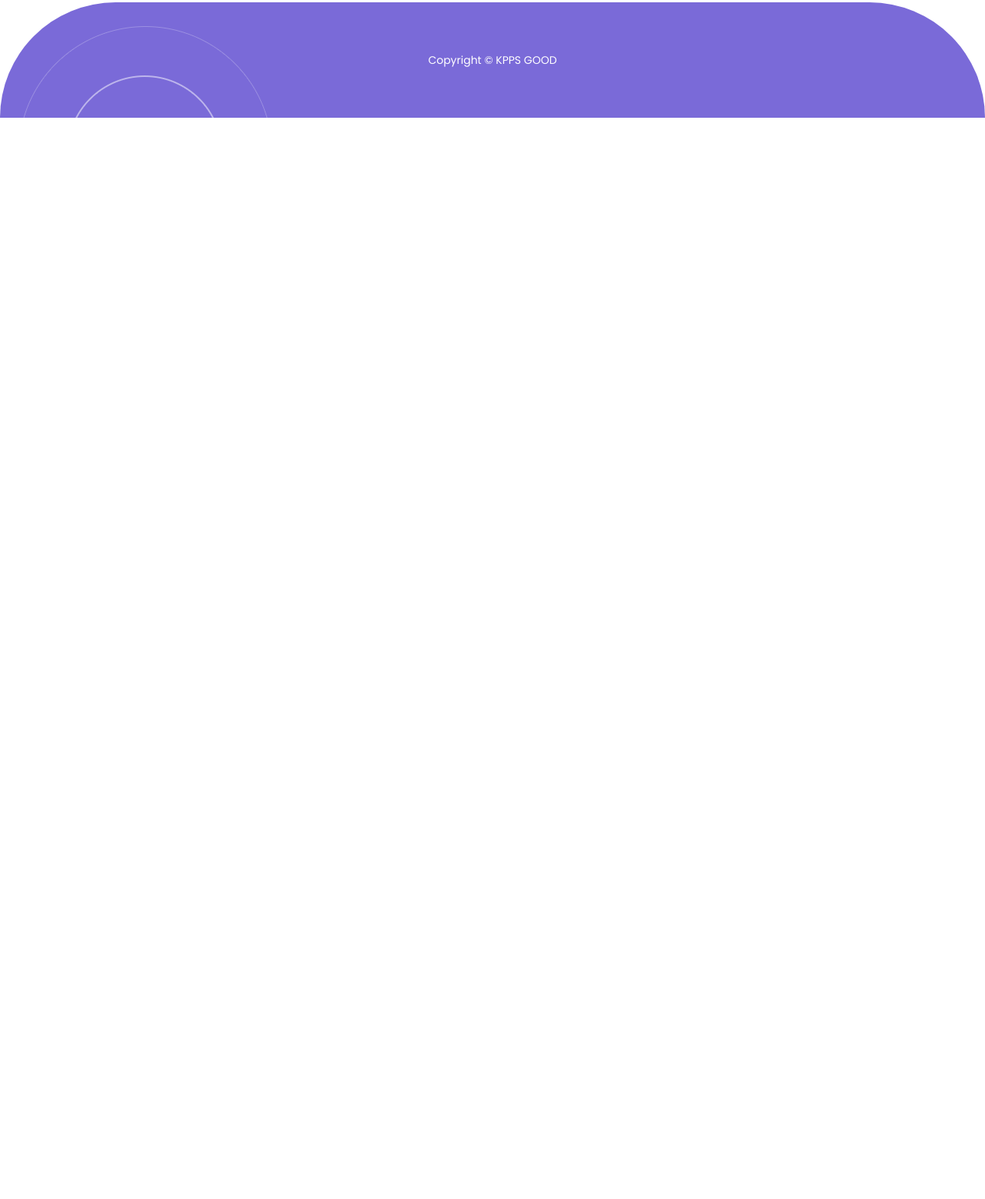
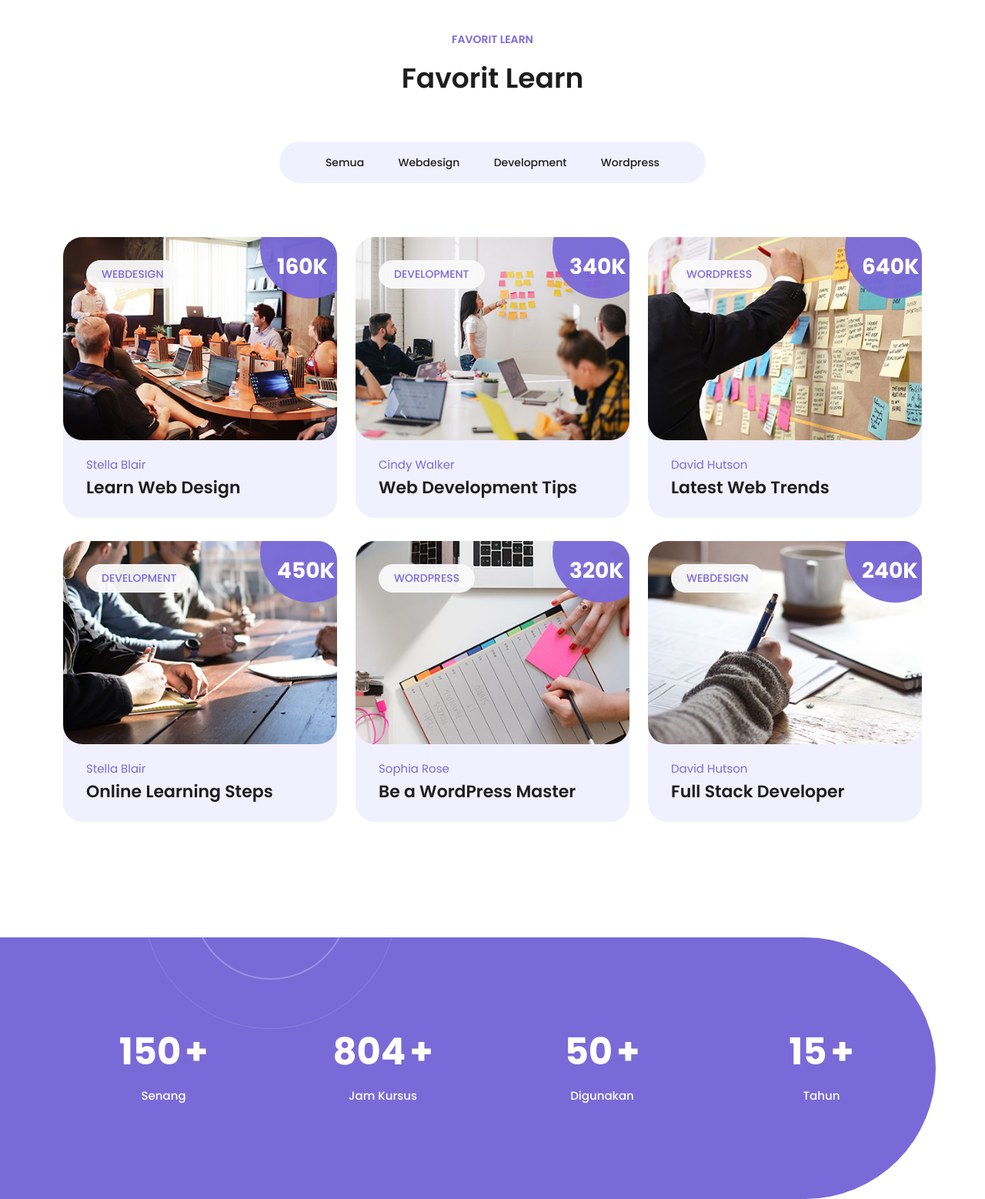
Before and after one commit to farhanfahrezyy/prolearn, a plain HTML site: page index.html in a window 1280 px wide. Shown: the part 2488-4046 px from the top of the page at 77% size. Before the commit the page ends 2641 px from the top, so only its background shows below. Drawn offline with nearby package versions, Linux system fonts and the light colour scheme.

Commit message:
update esterolivia section 3

```diff
--- a/index.html
+++ b/index.html
@@ -234,6 +234,152 @@ https://templatemo.com/tm-586-scholar
   </div>
   <!-- end bagian 2 -->
 
+  <!-- bagian 3 -->
+  <section class="section courses" id="courses" >
+    <div class="container">
+      <div class="row">
+        <div class="col-lg-12 text-center">
+          <div class="section-heading">
+            <h6>Favorit Learn</h6>
+            <h2>Favorit Learn</h2>
+          </div>
+        </div>
+      </div>
+      <ul class="event_filter">
+        <li>
+          <a class="is_active" href="#!" data-filter="*">Semua</a>
+        </li>
+        <li>
+          <a href="#!" data-filter=".design">Webdesign</a>
+        </li>
+        <li>
+          <a href="#!" data-filter=".development">Development</a>
+        </li>
+        <li>
+          <a href="#!" data-filter=".wordpress">Wordpress</a>
+        </li>
+      </ul>
+      <div class="row event_box">
+        <div class="col-lg-4 col-md-6 align-self-center mb-30 event_outer col-md-6 design">
+          <div class="events_item">
+            <div class="thumb">
+              <a href="#"><img src="assets/images/course-01.jpg" alt=""></a>
+              <span class="category">Webdesign</span>
+              <span class="price"><h6><em></em>160K</h6></span>
+            </div>
+            <div class="down-content">
+              <span class="author">Stella Blair</span>
+              <h4>Learn Web Design</h4>
+            </div>
+          </div>
+        </div>
+        <div class="col-lg-4 col-md-6 align-self-center mb-30 event_outer col-md-6  development">
+          <div class="events_item">
+            <div class="thumb">
+              <a href="#"><img src="assets/images/course-02.jpg" alt=""></a>
+              <span class="category">Development</span>
+              <span class="price"><h6><em></em>340K</h6></span>
+            </div>
+            <div class="down-content">
+              <span class="author">Cindy Walker</span>
+              <h4>Web Development Tips</h4>
+            </div>
+          </div>
+        </div>
+        <div class="col-lg-4 col-md-6 align-self-center mb-30 event_outer col-md-6 design wordpress">
+          <div class="events_item">
+            <div class="thumb">
+              <a href="#"><img src="assets/images/course-03.jpg" alt=""></a>
+              <span class="category">Wordpress</span>
+              <span class="price"><h6><em></em>640K</h6></span>
+            </div>
+            <div class="down-content">
+              <span class="author">David Hutson</span>
+              <h4>Latest Web Trends</h4>
+            </div>
+          </div>
+        </div>
+        <div class="col-lg-4 col-md-6 align-self-center mb-30 event_outer col-md-6 development">
+          <div class="events_item">
+            <div class="thumb">
+              <a href="#"><img src="assets/images/course-04.jpg" alt=""></a>
+              <span class="category">Development</span>
+              <span class="price"><h6><em></em>450K</h6></span>
+            </div>
+            <div class="down-content">
+              <span class="author">Stella Blair</span>
+              <h4>Online Learning Steps</h4>
+            </div>
+          </div>
+        </div>
+        <div class="col-lg-4 col-md-6 align-self-center mb-30 event_outer col-md-6 wordpress development">
+          <div class="events_item">
+            <div class="thumb">
+              <a href="#"><img src="assets/images/course-05.jpg" alt=""></a>
+              <span class="category">Wordpress</span>
+              <span class="price"><h6><em></em>320K</h6></span>
+            </div>
+            <div class="down-content">
+              <span class="author">Sophia Rose</span>
+              <h4>Be a WordPress Master</h4>
+            </div>
+          </div>
+        </div>
+        <div class="col-lg-4 col-md-6 align-self-center mb-30 event_outer col-md-6 wordpress design">
+          <div class="events_item">
+            <div class="thumb">
+              <a href="#"><img src="assets/images/course-06.jpg" alt=""></a>
+              <span class="category">Webdesign</span>
+              <span class="price"><h6><em></em>240K</h6></span>
+            </div>
+            <div class="down-content">
+              <span class="author">David Hutson</span>
+              <h4>Full Stack Developer</h4>
+            </div>
+          </div>
+        </div>
+      </div>
+    </div>
+  </section>
+
+  <div class="section fun-facts">
+    <div class="container">
+      <div class="row">
+        <div class="col-lg-12">
+          <div class="wrapper">
+            <div class="row">
+              <div class="col-lg-3 col-md-6">
+                <div class="counter">
+                  <h2 class="timer count-title count-number" data-to="150" data-speed="1000"></h2>
+                   <p class="count-text ">Senang</p>
+                </div>
+              </div>
+              <div class="col-lg-3 col-md-6">
+                <div class="counter">
+                  <h2 class="timer count-title count-number" data-to="804" data-speed="1000"></h2>
+                  <p class="count-text ">Jam Kursus</p>
+                </div>
+              </div>
+              <div class="col-lg-3 col-md-6">
+                <div class="counter">
+                  <h2 class="timer count-title count-number" data-to="50" data-speed="1000"></h2>
+                  <p class="count-text ">Digunakan</p>
+                </div>
+              </div>
+              <div class="col-lg-3 col-md-6">
+                <div class="counter end">
+                  <h2 class="timer count-title count-number" data-to="15" data-speed="1000"></h2>
+                  <p class="count-text ">Tahun</p>
+                </div>
+              </div>
+            </div>
+          </div>
+        </div>
+      </div>
+    </div>
+  </div>
+  <!-- end bagian 3 --
+
   <footer>
     <div class="container">
       <div class="col-lg-12">
```
